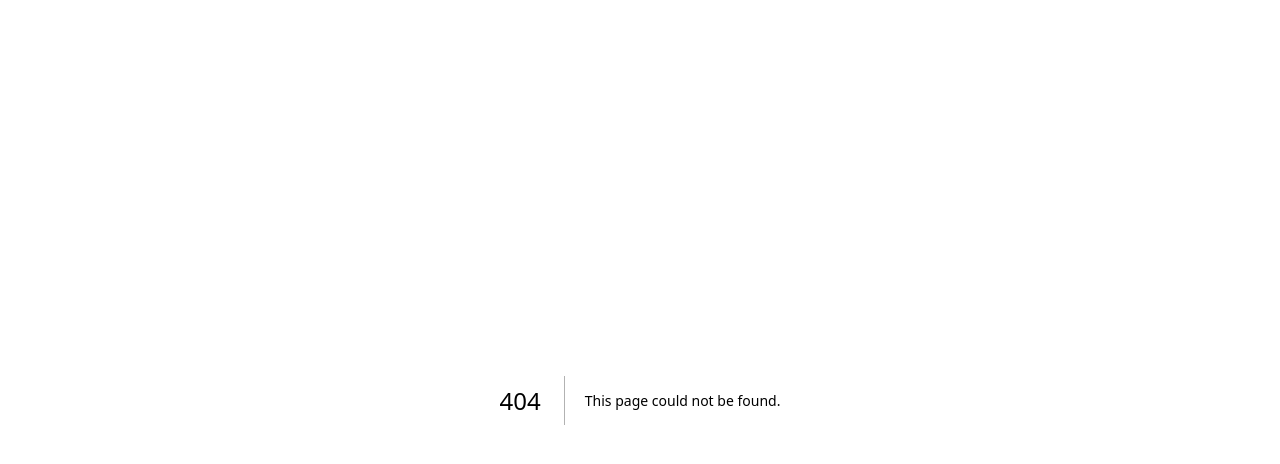
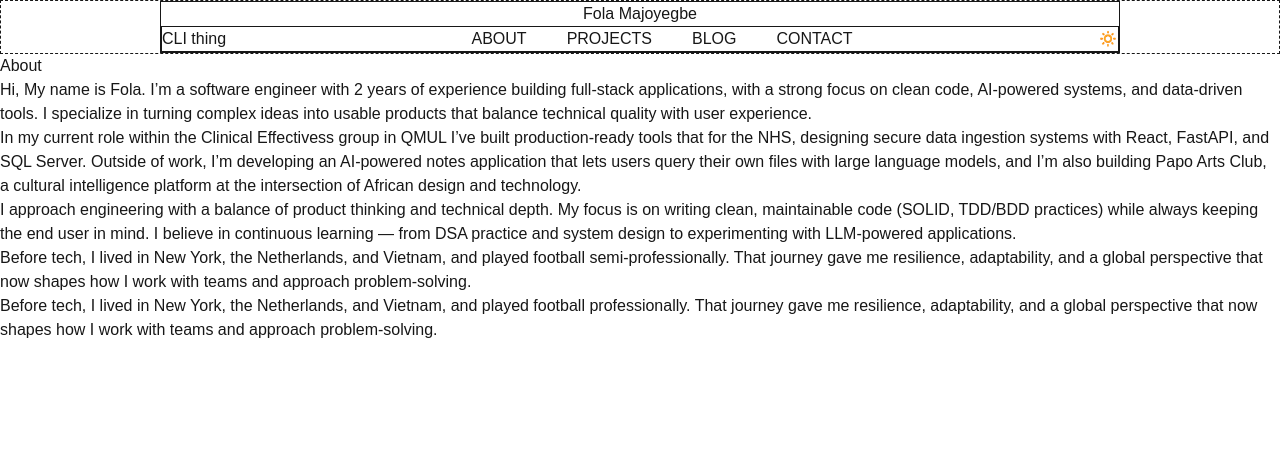
Before and after one commit to Folamajo/portfolio, a Next.js app: page /about in a window 1280 px wide. Before the commit this address had no page. Shown: the top 464 px of the page. Built offline with nearby package versions, Linux system fonts and the light colour scheme.

Commit message:
first commit

```diff
--- /dev/null
+++ b/src/app/about/page.tsx
@@ -0,0 +1,25 @@
+import React from 'react'
+import Header from '@/components/Header/Header'
+const page = () => {
+  return (
+   <div>
+      <div className= 'border border-dashed flex justify-center'>
+         <Header />
+
+
+      </div>
+      <section>
+         <h1>About</h1>
+
+         <p>Hi, My name is Fola. I’m a software engineer with 2 years of experience building full-stack applications, with a strong focus on clean code, AI-powered systems, and data-driven tools. I specialize in turning complex ideas into usable products that balance technical quality with user experience.</p>
+         <p>In my current role within the Clinical Effectivess group in QMUL I’ve built production-ready tools that  for the NHS, designing secure data ingestion systems with React, FastAPI, and SQL Server. Outside of work, I’m developing an AI-powered notes application that lets users query their own files with large language models, and I’m also building Papo Arts Club, a cultural intelligence platform at the intersection of African design and technology.</p>
+         <p>I approach engineering with a balance of product thinking and technical depth. My focus is on writing clean, maintainable code (SOLID, TDD/BDD practices) while always keeping the end user in mind. I believe in continuous learning — from DSA practice and system design to experimenting with LLM-powered applications.</p>
+         <p>Before tech, I lived in New York, the Netherlands, and Vietnam, and played football semi-professionally. That journey gave me resilience, adaptability, and a global perspective that now shapes how I work with teams and approach problem-solving.</p>
+         <p>Before tech, I lived in New York, the Netherlands, and Vietnam, and played football professionally. That journey gave me resilience, adaptability, and a global perspective that now shapes how I work with teams and approach problem-solving.</p>
+      </section>
+   </div>
+
+  )
+}
+
+export default page
--- a/src/app/page.tsx
+++ b/src/app/page.tsx
@@ -1,103 +1,112 @@
-import Image from "next/image";
+import Header from "@/components/Header/Header"
 
 export default function Home() {
-  return (
-    <div className="font-sans grid grid-rows-[20px_1fr_20px] items-center justify-items-center min-h-screen p-8 pb-20 gap-16 sm:p-20">
-      <main className="flex flex-col gap-[32px] row-start-2 items-center sm:items-start">
-        <Image
-          className="dark:invert"
-          src="/next.svg"
-          alt="Next.js logo"
-          width={180}
-          height={38}
-          priority
-        />
-        <ol className="font-mono list-inside list-decimal text-sm/6 text-center sm:text-left">
-          <li className="mb-2 tracking-[-.01em]">
-            Get started by editing{" "}
-            <code className="bg-black/[.05] dark:bg-white/[.06] font-mono font-semibold px-1 py-0.5 rounded">
-              src/app/page.tsx
-            </code>
-            .
-          </li>
-          <li className="tracking-[-.01em]">
-            Save and see your changes instantly.
-          </li>
-        </ol>
+   return (
+      <div className= 'border border-dashed flex justify-center'>
+         <Header />
+      </div>
+   )
+}
 
-        <div className="flex gap-4 items-center flex-col sm:flex-row">
-          <a
-            className="rounded-full border border-solid border-transparent transition-colors flex items-center justify-center bg-foreground text-background gap-2 hover:bg-[#383838] dark:hover:bg-[#ccc] font-medium text-sm sm:text-base h-10 sm:h-12 px-4 sm:px-5 sm:w-auto"
-            href="https://vercel.com/new?utm_source=create-next-app&utm_medium=appdir-template-tw&utm_campaign=create-next-app"
-            target="_blank"
-            rel="noopener noreferrer"
-          >
-            <Image
-              className="dark:invert"
-              src="/vercel.svg"
-              alt="Vercel logomark"
-              width={20}
-              height={20}
-            />
-            Deploy now
-          </a>
-          <a
-            className="rounded-full border border-solid border-black/[.08] dark:border-white/[.145] transition-colors flex items-center justify-center hover:bg-[#f2f2f2] dark:hover:bg-[#1a1a1a] hover:border-transparent font-medium text-sm sm:text-base h-10 sm:h-12 px-4 sm:px-5 w-full sm:w-auto md:w-[158px]"
-            href="https://nextjs.org/docs?utm_source=create-next-app&utm_medium=appdir-template-tw&utm_campaign=create-next-app"
-            target="_blank"
-            rel="noopener noreferrer"
-          >
-            Read our docs
-          </a>
-        </div>
-      </main>
-      <footer className="row-start-3 flex gap-[24px] flex-wrap items-center justify-center">
-        <a
-          className="flex items-center gap-2 hover:underline hover:underline-offset-4"
-          href="https://nextjs.org/learn?utm_source=create-next-app&utm_medium=appdir-template-tw&utm_campaign=create-next-app"
-          target="_blank"
-          rel="noopener noreferrer"
-        >
-          <Image
-            aria-hidden
-            src="/file.svg"
-            alt="File icon"
-            width={16}
-            height={16}
-          />
-          Learn
-        </a>
-        <a
-          className="flex items-center gap-2 hover:underline hover:underline-offset-4"
-          href="https://vercel.com/templates?framework=next.js&utm_source=create-next-app&utm_medium=appdir-template-tw&utm_campaign=create-next-app"
-          target="_blank"
-          rel="noopener noreferrer"
-        >
-          <Image
-            aria-hidden
-            src="/window.svg"
-            alt="Window icon"
-            width={16}
-            height={16}
-          />
-          Examples
-        </a>
-        <a
-          className="flex items-center gap-2 hover:underline hover:underline-offset-4"
-          href="https://nextjs.org?utm_source=create-next-app&utm_medium=appdir-template-tw&utm_campaign=create-next-app"
-          target="_blank"
-          rel="noopener noreferrer"
-        >
-          <Image
-            aria-hidden
-            src="/globe.svg"
-            alt="Globe icon"
-            width={16}
-            height={16}
-          />
-          Go to nextjs.org →
-        </a>
-      </footer>
-    </div>
-  );
-}
+
+
+
+
+//<div className="font-sans grid grid-rows-[20px_1fr_20px] items-center justify-items-center min-h-screen p-8 pb-20 gap-16 sm:p-20">
+//       <main className="flex flex-col gap-[32px] row-start-2 items-center sm:items-start">
+//         <Image
+//           className="dark:invert"
+//           src="/next.svg"
+//           alt="Next.js logo"
+//           width={180}
+//           height={38}
+//           priority
+//         />
+//         <ol className="font-mono list-inside list-decimal text-sm/6 text-center sm:text-left">
+//           <li className="mb-2 tracking-[-.01em]">
+//             Get started by editing{" "}
+//             <code className="bg-black/[.05] dark:bg-white/[.06] font-mono font-semibold px-1 py-0.5 rounded">
+//               src/app/page.tsx
+//             </code>
+//             .
+//           </li>
+//           <li className="tracking-[-.01em]">
+//             Save and see your changes instantly.
+//           </li>
+//         </ol>
+
+//         <div className="flex gap-4 items-center flex-col sm:flex-row">
+//           <a
+//             className="rounded-full border border-solid border-transparent transition-colors flex items-center justify-center bg-foreground text-background gap-2 hover:bg-[#383838] dark:hover:bg-[#ccc] font-medium text-sm sm:text-base h-10 sm:h-12 px-4 sm:px-5 sm:w-auto"
+//             href="https://vercel.com/new?utm_source=create-next-app&utm_medium=appdir-template-tw&utm_campaign=create-next-app"
+//             target="_blank"
+//             rel="noopener noreferrer"
+//           >
+//             <Image
+//               className="dark:invert"
+//               src="/vercel.svg"
+//               alt="Vercel logomark"
+//               width={20}
+//               height={20}
+//             />
+//             Deploy now
+//           </a>
+//           <a
+//             className="rounded-full border border-solid border-black/[.08] dark:border-white/[.145] transition-colors flex items-center justify-center hover:bg-[#f2f2f2] dark:hover:bg-[#1a1a1a] hover:border-transparent font-medium text-sm sm:text-base h-10 sm:h-12 px-4 sm:px-5 w-full sm:w-auto md:w-[158px]"
+//             href="https://nextjs.org/docs?utm_source=create-next-app&utm_medium=appdir-template-tw&utm_campaign=create-next-app"
+//             target="_blank"
+//             rel="noopener noreferrer"
+//           >
+//             Read our docs
+//           </a>
+//         </div>
+//       </main>
+//       <footer className="row-start-3 flex gap-[24px] flex-wrap items-center justify-center">
+//         <a
+//           className="flex items-center gap-2 hover:underline hover:underline-offset-4"
+//           href="https://nextjs.org/learn?utm_source=create-next-app&utm_medium=appdir-template-tw&utm_campaign=create-next-app"
+//           target="_blank"
+//           rel="noopener noreferrer"
+//         >
+//           <Image
+//             aria-hidden
+//             src="/file.svg"
+//             alt="File icon"
+//             width={16}
+//             height={16}
+//           />
+//           Learn
+//         </a>
+//         <a
+//           className="flex items-center gap-2 hover:underline hover:underline-offset-4"
+//           href="https://vercel.com/templates?framework=next.js&utm_source=create-next-app&utm_medium=appdir-template-tw&utm_campaign=create-next-app"
+//           target="_blank"
+//           rel="noopener noreferrer"
+//         >
+//           <Image
+//             aria-hidden
+//             src="/window.svg"
+//             alt="Window icon"
+//             width={16}
+//             height={16}
+//           />
+//           Examples
+//         </a>
+//         <a
+//           className="flex items-center gap-2 hover:underline hover:underline-offset-4"
+//           href="https://nextjs.org?utm_source=create-next-app&utm_medium=appdir-template-tw&utm_campaign=create-next-app"
+//           target="_blank"
+//           rel="noopener noreferrer"
+//         >
+//           <Image
+//             aria-hidden
+//             src="/globe.svg"
+//             alt="Globe icon"
+//             width={16}
+//             height={16}
+//           />
+//           Go to nextjs.org →
+//         </a>
+//       </footer>
+//     </div>
+//   );
--- /dev/null
+++ b/src/components/Header/Header.tsx
@@ -0,0 +1,14 @@
+import React from 'react'
+import Menu from './Menu'
+import Name from './Name'
+const Header = () => {
+
+   return (
+         <div className='flex flex-col items-center border w-[60em]'>
+            <Name />
+            <Menu />
+         </div>
+   )
+}
+
+export default Header
--- /dev/null
+++ b/src/components/Header/Menu.tsx
@@ -0,0 +1,27 @@
+import React from 'react'
+
+const Menu = () => {
+   return (
+      <div className= 'flex justify-between border w-full'>
+         <div>
+            <p>CLI thing</p>
+         </div>
+
+         <div>
+            <ul className='flex gap-10'>
+               <li>ABOUT</li>
+               <li>PROJECTS</li>
+               <li>BLOG</li>
+               <li>CONTACT</li>
+
+            </ul>
+         </div>
+
+         <div>
+            🔅
+         </div>
+      </div>
+   )
+}
+
+export default Menu
--- /dev/null
+++ b/src/components/Header/Name.tsx
@@ -0,0 +1,11 @@
+import React from 'react'
+
+const Name = () => {
+  return (
+      <div>
+         Fola Majoyegbe
+      </div>
+  )
+}
+
+export default Name
```
